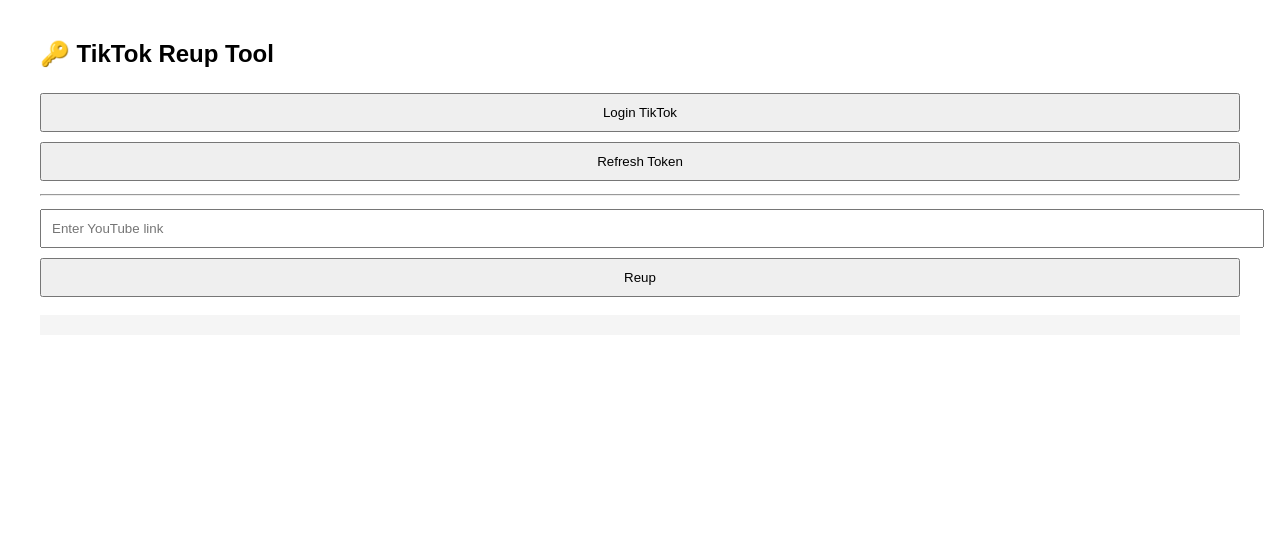
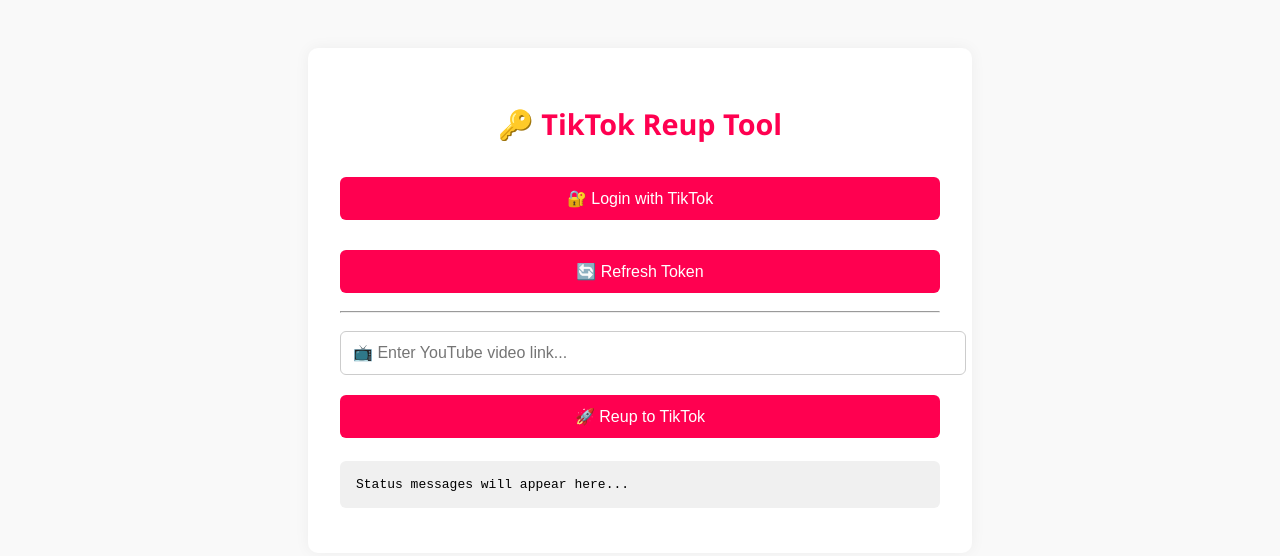
Before and after one commit to thonglaanh/tiktok-demo-app, a website: page public/form.html in a window 1280 px wide. Drawn offline with Linux system fonts and the light colour scheme; a web font is replaced by a local one.

```diff
--- a/public/form.html
+++ b/public/form.html
@@ -1,45 +1,97 @@
 <!DOCTYPE html>
-<html>
+<html lang="en">
 
 <head>
+  <meta charset="UTF-8">
   <title>TikTok Reup Tool</title>
+  <meta name="viewport" content="width=device-width, initial-scale=1.0">
+  <link href="https://fonts.googleapis.com/css2?family=Segoe+UI&display=swap" rel="stylesheet">
   <style>
     body {
-      font-family: sans-serif;
-      margin: 40px;
+      font-family: 'Segoe UI', sans-serif;
+      background: #f9f9f9;
+      margin: 0;
+      padding: 0;
+    }
+
+    .container {
+      max-width: 600px;
+      margin: 3rem auto;
+      background: white;
+      padding: 2rem;
+      border-radius: 10px;
+      box-shadow: 0 0 15px rgba(0, 0, 0, 0.05);
+    }
+
+    h2 {
+      text-align: center;
+      color: #ff0050;
+      font-size: 1.8rem;
+      margin-bottom: 1.5rem;
     }
 
     input,
     button {
-      padding: 10px;
-      margin: 5px 0;
       width: 100%;
+      padding: 12px;
+      margin: 10px 0;
+      font-size: 1rem;
+      border: 1px solid #ccc;
+      border-radius: 6px;
     }
 
     button {
-      cursor: pointer;
+      background-color: #ff0050;
+      color: white;
+      border: none;
+      transition: background 0.3s;
+    }
+
+    button:hover {
+      background-color: #e60045;
+    }
+
+    .actions {
+      display: flex;
+      gap: 10px;
+      flex-direction: column;
     }
 
     pre {
-      background: #f5f5f5;
-      padding: 10px;
+      background: #f0f0f0;
+      padding: 1rem;
+      border-radius: 6px;
+      white-space: pre-wrap;
+      word-wrap: break-word;
+    }
+
+    .icon {
+      margin-right: 8px;
     }
   </style>
 </head>
 
 <body>
-  <h2>🔑 TikTok Reup Tool</h2>
-  <a href="/login"><button>Login TikTok</button></a>
-  <button onclick="refresh()">Refresh Token</button>
-  <hr>
-  <input id="ytUrl" placeholder="Enter YouTube link" />
-  <button onclick="reup()">Reup</button>
-  <pre id="log"></pre>
+  <div class="container">
+    <h2>🔑 TikTok Reup Tool</h2>
+
+    <div class="actions">
+      <a href="/login"><button>🔐 Login with TikTok</button></a>
+      <button onclick="refresh()">🔄 Refresh Token</button>
+    </div>
+
+    <hr>
+
+    <input id="ytUrl" placeholder="📺 Enter YouTube video link..." />
+    <button onclick="reup()">🚀 Reup to TikTok</button>
+
+    <pre id="log">Status messages will appear here...</pre>
+  </div>
 
   <script>
     async function reup() {
       const url = document.getElementById("ytUrl").value;
-      document.getElementById("log").textContent = "Processing...";
+      document.getElementById("log").textContent = "⏳ Processing...";
       const resp = await fetch("/reup", {
         method: "POST",
         headers: { "Content-Type": "application/json" },
```
